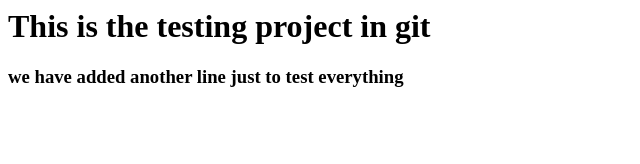
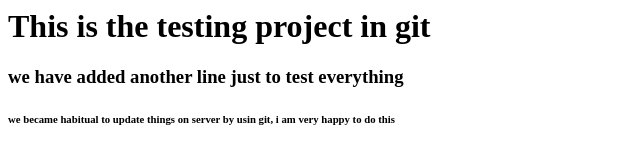
Before and after one commit to shivamgautam07/newtoserver, a plain HTML site: page index.html in a window 1280 px wide. Shown: the whole page, without its empty margins (0-640 px from the left). Drawn offline with Linux system fonts and the light colour scheme.

Commit message:
third-message

```diff
--- a/index.html
+++ b/index.html
@@ -1,2 +1,3 @@
 <h1> This is the testing project in git</h1>
 <h3>we have added another line just to test everything</h3>
+<h6> we became habitual to update things on server by usin git, i am very happy to do this</h6>
```
